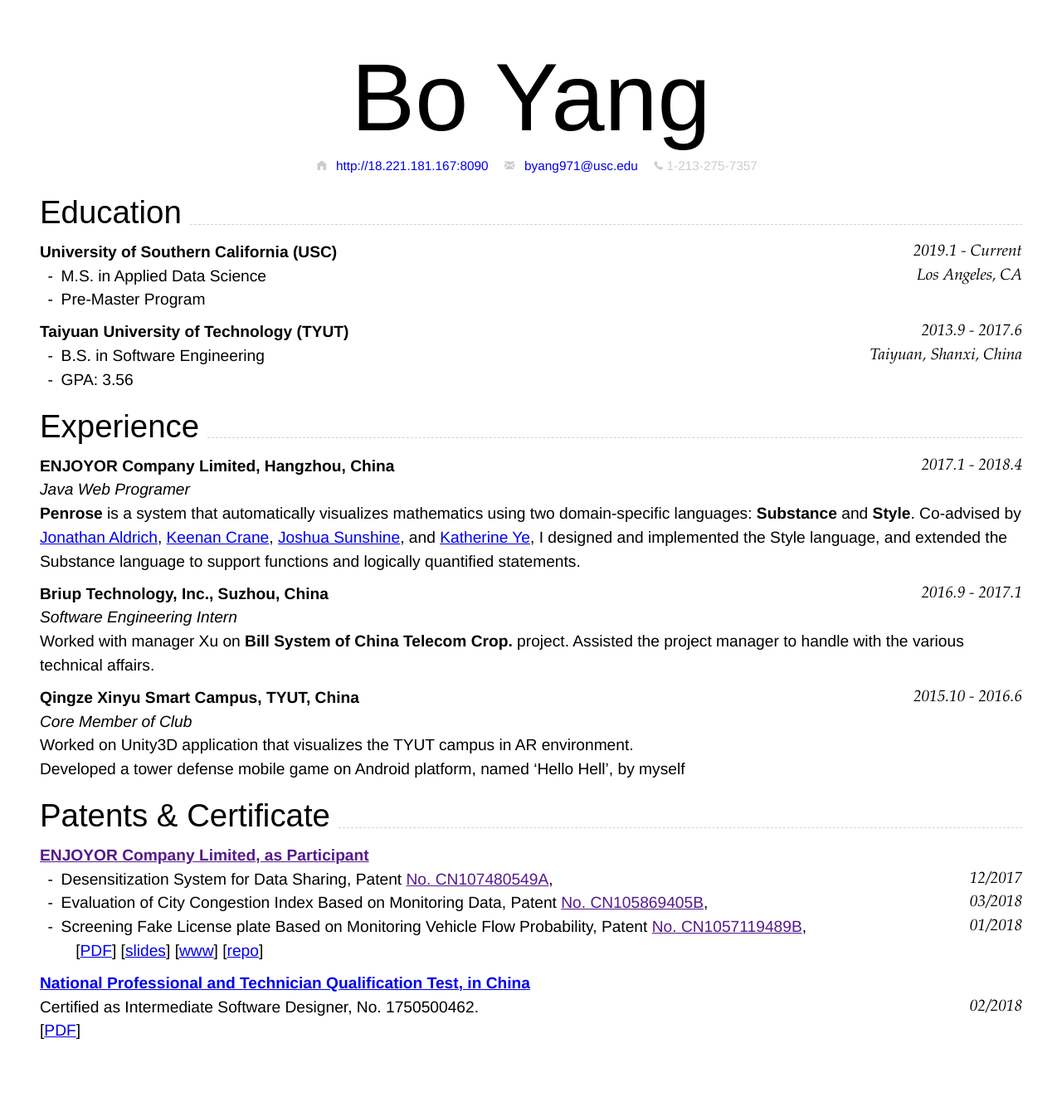
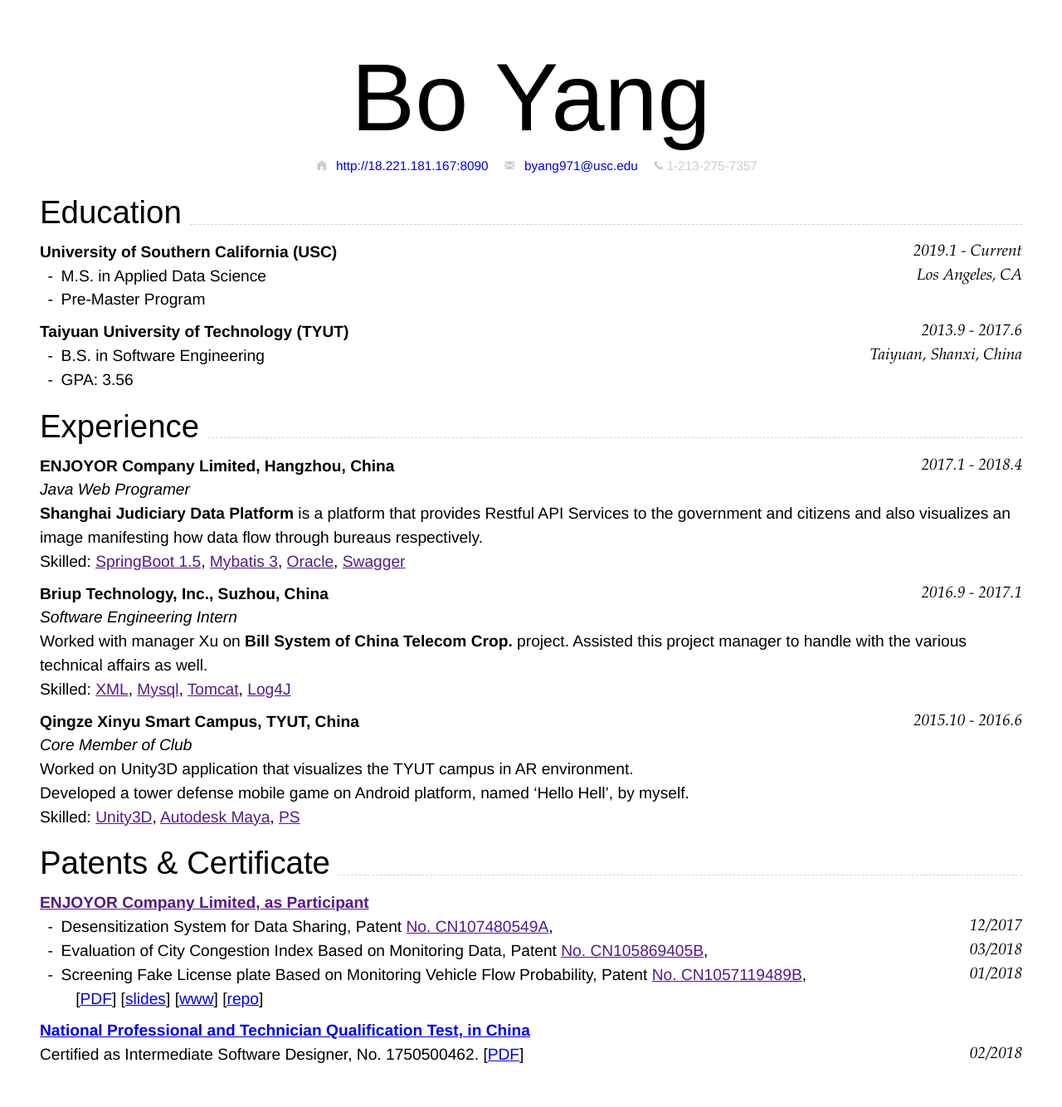
Before and after one commit to callmeorangecat/resume, a Jekyll site: the page built from index.md, in a window 1280 px wide. Shown: the whole page at 83% size. Built offline with Jekyll 4.4.1, drawn with Linux system fonts in a browser that asks for light colours; before the commit the page ends 1305 px from its top, so only the background shows below that.

Commit message:
Working experience
Signed-off-by: AangYang2333 <aaron19940628@gmail.com>

```diff
--- a/index.md
+++ b/index.md
@@ -33,16 +33,19 @@ Taiyuan, Shanxi, China
 
 ### __ENJOYOR Company Limited, Hangzhou, China__  `2017.1 - 2018.4`
 _Java Web Programer_<br>
-__Penrose__ is a system that automatically visualizes mathematics using two domain-specific languages: __Substance__ and __Style__. Co-advised by [Jonathan Aldrich](https://www.cs.cmu.edu/~./aldrich/), [Keenan Crane](https://www.cs.cmu.edu/~kmcrane/), [Joshua Sunshine](http://www.cs.cmu.edu/~jssunshi/), and [Katherine Ye](https://www.cs.cmu.edu/~kqy/), I designed and implemented the Style language, and extended the Substance language to support functions and logically quantified statements.
+__Shanghai Judiciary Data Platform__ is a platform that provides Restful API Services to the government and citizens and also visualizes an image manifesting how data flow through bureaus respectively.<br>
+Skilled: [SpringBoot 1.5](), [Mybatis 3](), [Oracle](), [Swagger]()
 
 ### __Briup Technology, Inc., Suzhou, China__ `2016.9 - 2017.1`
 _Software Engineering Intern_<br>
-Worked with manager Xu on __Bill System of China Telecom Crop.__ project. Assisted the project manager to handle with the various technical affairs.
+Worked with manager Xu on __Bill System of China Telecom Crop.__ project. Assisted this project manager to handle with the various technical affairs as well.<br>
+Skilled: [XML](), [Mysql](), [Tomcat](), [Log4J]()
 
 ### __Qingze Xinyu Smart Campus, TYUT, China__ `2015.10 - 2016.6`
 _Core Member of Club_<br>
 Worked on Unity3D application that visualizes the TYUT campus in AR environment.<br>
-Developed a tower defense mobile game on Android platform, named ‘Hello Hell’, by myself
+Developed a tower defense mobile game on Android platform, named ‘Hello Hell’, by myself.<br>
+Skilled: [Unity3D](), [Autodesk Maya](), [PS]()
 
 ## Patents & Certificate
 
@@ -56,5 +59,4 @@ Developed a tower defense mobile game on Android platform, named ‘Hello Hell
 [[repo](https://github.com/penrose/penrose)]
 
 ### [__National Professional and Technician Qualification Test, in China__](http://scholar.dickinson.edu/student_honors/221/)
-Certified as Intermediate Software Designer, No. 1750500462. `02/2018`<br>
-[[PDF](assets/nptq.pdf)]
+Certified as Intermediate Software Designer, No. 1750500462. `02/2018` [[PDF](assets/nptq.pdf)]
```
